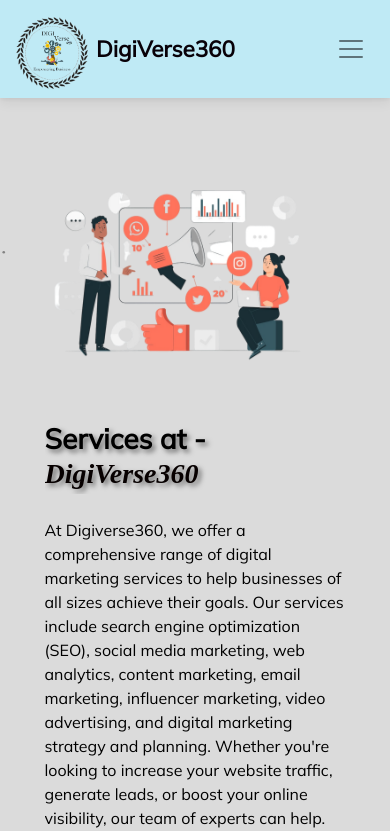
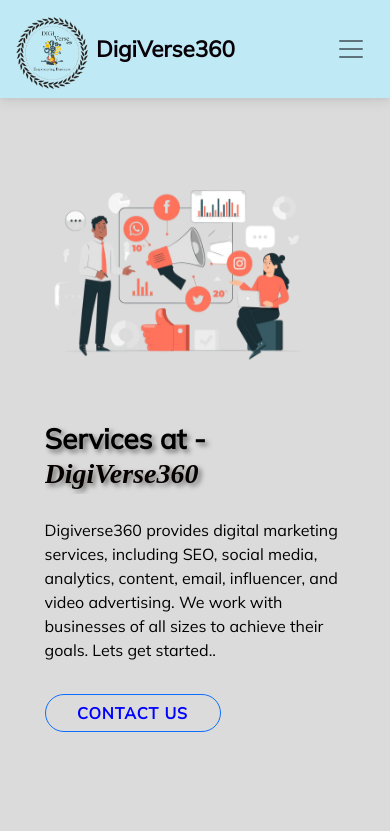
Before and after one commit to rajkishorepatra/digiverse, a React (Create React App) app: page /service in a window 390 px wide. Shown: the top 831 px of the page. Built offline with nearby package versions, Linux system fonts and the light colour scheme; a web font is replaced by a local one.

Commit message:
minor fixes/reduce content

```diff
--- a/src/components/About.jsx
+++ b/src/components/About.jsx
@@ -29,11 +29,8 @@
       <Secondsection
         name ="What we do"
         imgsrc = {wedo}
-        content ="At Digiverse360, we understand the pain points of small and mid-scale industries struggling to
-        grow their business online. As Jay Baer said, “Content is fire, social media is gasoline” . Our
-        personalized strategies in content marketing, video editing, and YouTube optimization help our
-        clients fuel their online presence and ignite their growth. Let us help you overcome your pain
-        points and achieve success in the digital world."
+        tagline ="“Content is fire, social media is gasoline” ~ Jay Baer"
+        content ="We specialise in content marketing, video editing, and YouTube optimisation and many more services to assist small and mid-sized businesses in boosting their online presence and igniting growth. Our customised strategies address our clients' pain points and assist them in succeeding in the digital world."
       />
     </motion.div>
   );
--- a/src/components/Courses.jsx
+++ b/src/components/Courses.jsx
@@ -30,7 +30,7 @@
         imgsrc={flash}
         visit="/payments"
         btname="Buy Now"
-        pagedesc="DIGIVERSE360 provides digital marketing courses on a variety of topics to students of all ability levels. The courses teach significant digital marketing skills and knowledge, with the potential of certification upon completion. Beginners to expert learners who desire to broaden their knowledge and abilities are among our target students. Our courses are distinguished by their distinct and valuable approach to digital marketing education."
+        pagedesc="At Digiverse360, we offer digital marketing courses for all levels, from beginners to experts. Our courses provide valuable skills and knowledge with certification upon completion. Join us to broaden your abilities and receive a distinct approach to digital marketing education."
       />
         <h1 className="soon"><strong>Coming <span className="blink text-primary"> Soon!</span></strong></h1>
 
--- a/src/components/Home.jsx
+++ b/src/components/Home.jsx
@@ -22,7 +22,7 @@
         imgsrc={web}
         visit="/service"
         btname="Get Started"
-        pagedesc="Welcome to DigiVerse360, where we help businesses achieve their online marketing goals with top-notch services that drive results. Our experienced team of marketers specializes in SEO, social media marketing, PPC advertising, email marketing, and more, using the latest tools and techniques to help clients stay ahead of the competition. Whether you're looking to increase your online presence, attract more customers, or grow your business, we can help. Contact us today to learn how we can help you succeed online."
+        pagedesc="Welcome to Digiverse360, where we specialize in providing top-notch digital marketing services to help businesses succeed online. Our experienced team of professionals offers a comprehensive range of services, including SEO, social media marketing, email marketing, and more. Let us help you achieve your digital marketing goals today."
       />
       </div>
      <Secondsection
@@ -30,7 +30,12 @@
       imgsrc = {mission}
       tagline=" “Fueling growth and igniting online presence for small and mid-scale industries through
       personalized digital marketing strategies.” "
-      content="At Digiverse360, our mission is to help businesses of all sizes succeed in the digital age. We believe that every business has the potential to thrive online, and we're passionate about helping our clients achieve their goals. Whether you're looking to increase your website traffic, boost your social media engagement, or generate more leads and sales, we have the expertise and resources to help you succeed. Our team of experienced professionals is dedicated to providing top-notch digital marketing services and training that are tailored to your specific needs and goals."
+      content="At Digiverse360, we're on a mission to help businesses of all sizes thrive in
+      the digital world. Our team of experts provides tailored digital marketing services and
+       training to help you achieve your goals, whether it's increasing website traffic, boosting social media
+        engagement, or generating more leads and sales.
+       Let us help you
+         unlock your full potential online."
      />
     <ClientTestimonial/>
      <Experience
--- a/src/components/PricingTable.jsx
+++ b/src/components/PricingTable.jsx
@@ -12,7 +12,7 @@
               <h1 className="my-0 font-weight-normal"> <strong> Quarterly Segment</strong></h1>
             </div>
             <div className="card-body">
-              <h4 className="card-title pricing-card-title text-warning">₹25000 <small className="text-white">/ quarter</small></h4> <br />
+              <h4 className="card-title pricing-card-title text-black p-2" style={{textShadow: ' 3px 3px 5px rgba(0, 0, 0, 0.518)'}} >₹25000 <small className="text-black" >/ quarter</small></h4> <br />
               <ul className="list-unstyled mt-3 mb-4">
                 <li>➢ Strategy and Planning</li> <br />
                 <li>➢ Social Media Advertising</li> <br />
@@ -32,13 +32,13 @@
               <h1 className="my-0 font-weight-normal"><strong> Annual Segment</strong></h1>
             </div>
             <div className="card-body">
-              <h4 className="card-title pricing-card-title"> <small className="text-warning">negotiable</small></h4> <br />
+              <h4 className="card-title pricing-card-title"> <small className="text-black"style={{textShadow: ' 3px 3px 5px rgba(0, 0, 0, 0.518)'}}>negotiable</small></h4> <br />
               <ul className="list-unstyled mt-3 mb-4">
-                <li>➢ Profile Optimization</li> <br />
+                <li>➢ Strategy Planning</li> <br />
                 <li>➢ Posting and Advertising</li> <br />
-                <li>➢ Engaging</li> <br />
+                <li>➢ Profile Optimization ✔</li> <br />
                 <li>➢ Creative Design</li> <br />
-                <li>➢ Strategy Planning</li> <br />
+                <li>➢ Engaging Content ✔</li> <br />
                 <li>➢ Reels as Per Your Requirement</li>
               </ul>
               <NavLink to='/contact' type="button" className="btn btn-lg btn-block btn-primary ">Contact Us</NavLink>
--- a/src/components/Refundpolicy.jsx
+++ b/src/components/Refundpolicy.jsx
@@ -38,7 +38,7 @@
                     policy
                   </p>
                   <div className="mt-3"></div>
-                  <NavLink to="/home" className="btn btn-outline-primary">
+                  <NavLink to="/home" className="btn btn-outline-primary mb-5">
                     <strong> Back to home </strong>
                   </NavLink>
                 </div>
--- a/src/components/Service.jsx
+++ b/src/components/Service.jsx
@@ -18,13 +18,9 @@
     <div className="service">
      <Common
       name="Services at -"
-      pagedesc="At Digiverse360, we offer a comprehensive range of digital marketing services
-       to help businesses of all sizes achieve their goals. Our services include search engine optimization
-        (SEO), social media marketing, web analytics, content marketing, email marketing, influencer marketing,
-         video advertising, and digital marketing strategy and planning. Whether you're looking to increase your
-         website traffic, generate leads, or boost your online visibility, our team of experts can help. We work
-         closely with our clients to understand their unique needs and goals, and tailor our services to deliver
-         the best possible results. Contact us today to learn more about how we can help your business grow and succeed online."
+      pagedesc="Digiverse360 provides digital marketing services, including SEO, social media,
+       analytics, content, email, influencer, and video advertising. We work with businesses of
+       all sizes to achieve their goals. Lets get started.."
          visit="/contact"
          btname="Contact Us"
          imgsrc={serviceimg}
--- a/src/index.css
+++ b/src/index.css
@@ -20,7 +20,7 @@
   justify-content: center;
   align-items: center;
   height: 100vh;
-  background-color: #82aae3;
+  background-color:   rgb(219, 219, 219) ;
   /* background-image: linear-gradient(to bottom, #02041d 100%, #04619f); */
 }
 
@@ -144,7 +144,7 @@
 
 .bgback{
   /* background-image: linear-gradient(to bottom, #82aae3 65%, #EAFDFC); */
-  background-image: linear-gradient(to bottom,  rgb(219, 219, 219) 77.9%,  rgba(71,114,148,1) 14.9%);
+  background-image: linear-gradient(to bottom,  rgb(219, 219, 219) 77.9%,  rgb(41, 137, 210) );
 }
 
 /* baaki sab header */
@@ -629,7 +629,7 @@
 
 
 .herocontainer{
-  margin-top: 2rem !important;
+  margin-top: 1.5rem !important;
 }
 .container-fluid .popup-image img{
   width: 350px;
```
